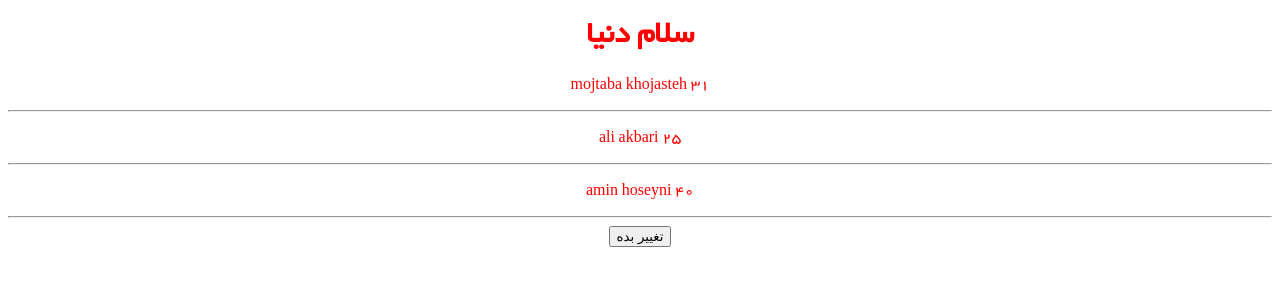
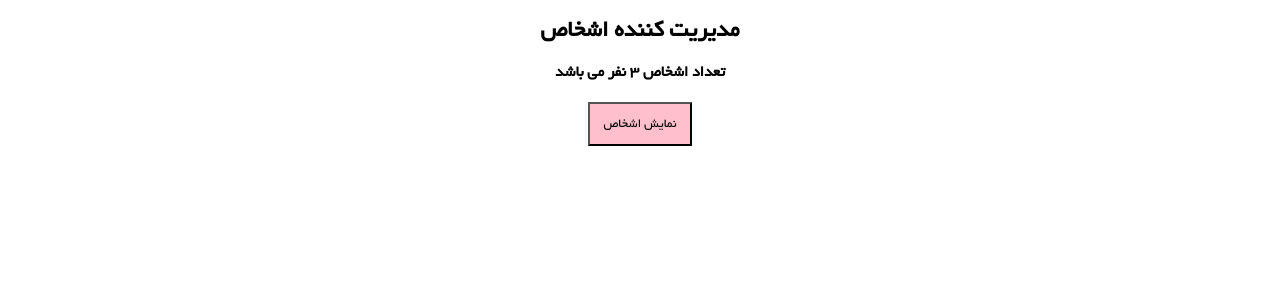
Before and after one commit to MojtabaKhojasteh/person-manager-tl, a React (Create React App) app: page / in a window 1280 px wide. Shown: the top 300 px of the page. Built offline with nearby package versions, Linux system fonts and the light colour scheme.

Commit message:
Conditional Rendering

```diff
--- a/src/App.jsx
+++ b/src/App.jsx
@@ -1,43 +1,46 @@
 import React, { Component } from "react";
-import Person from "./components/Person";
+
+import Afrad from "./components/Afrad";
 import "./App.css";
 
 class App extends Component {
   state = {
     persons: [
-      { firstname: "mojtaba", lastname: "khojasteh", age: 31 },
-      { firstname: "ali", lastname: "akbari", age: 25 },
-      { firstname: "amin", lastname: "hoseyni", age: 40 },
+      { firstname: "مجتبی", lastname: "خجسته" },
+      { firstname: "احد", lastname: "بیرامی" },
+      { firstname: "سجاد", lastname: "ظاهرنیا" },
     ],
+    showPersons: false,
   };
 
-  handlePersonsChange = () => {
-      this.setState({
-        persons: [
-          { firstname: "ahad", lastname: "beyrami", age: 31 },
-          { firstname: "sam", lastname: "khosravi", age: 25 },
-          { firstname: "sajjad", lastname: "zahernia", age: 40 },
-        ],
-      }
-      );
+  handleShowPersons = () => {
+    this.setState({ showPersons: !this.state.showPersons });
   };
+  render() {
+    const { persons, showPersons } = this.state;
 
-  render() {
+    let show = null;
+    if (showPersons) {
+      show = <Afrad persons={persons} />;
+    }
 
-    const style={
-      color:"red",
+    const style = {
+      textAlign: "center",
     };
+    const buttonStyle = {
+      padding: "1em",
+      fontFamily: "BYekan",
+      backgroundColor: "pink",
+    };
+
     return (
-      <div className="App" style={style}>
-        <h1>سلام دنیا </h1>
-        {this.state.persons.map((fard) => (
-          <Person
-            firstname={fard.firstname}
-            lastname={fard.lastname}
-            age={fard.age}
-          />
-        ))}
-        <button onClick={this.handlePersonsChange}>تغییر بده</button>
+      <div style={style}>
+        <h2>مدیریت کننده اشخاص</h2>
+        <h4>تعداد اشخاص {persons.length} نفر می باشد</h4>
+        {show}
+        <button style={buttonStyle} onClick={this.handleShowPersons}>
+          نمایش اشخاص
+        </button>
       </div>
     );
   }
--- /dev/null
+++ b/src/components/Afrad.jsx
@@ -0,0 +1,14 @@
+import React from "react";
+import Fard from "./Fard.jsx";
+
+const Afrad = ({ persons }) => {
+  return (
+    <div>
+      {persons.map((fard) => (
+        <Fard firstname={fard.firstname} lastname={fard.lastname} />
+      ))}
+    </div>
+  );
+};
+
+export default Afrad;
--- /dev/null
+++ b/src/components/Fard.jsx
@@ -0,0 +1,11 @@
+import React from "react";
+
+const Fard = ({ firstname, lastname }) => {
+  return (
+    <div>
+      <p>{`${firstname} ${lastname}`}</p>
+      <hr />
+    </div>
+  );
+};
+export default Fard;
--- a/src/components/Person.jsx
+++ /dev/null
@@ -1,13 +0,0 @@
-import React from "react";
-
-const Person =({firstname,lastname,age})=>{
-    return(
-        <div>
-            <p>{`${firstname} ${lastname} ${age} `}</p>
-            <hr />
-        </div>
-    );
-}
-
-
-export default Person;
--- a/src/index.js
+++ b/src/index.js
@@ -1,6 +1,5 @@
 import React from "react";
 import { render } from "react-dom";
-
 import App from "./App";
 
 render( < App / > , document.getElementById("root"));
```
